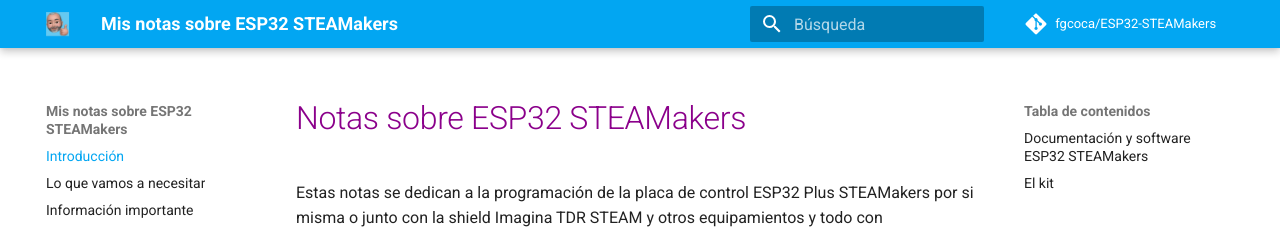
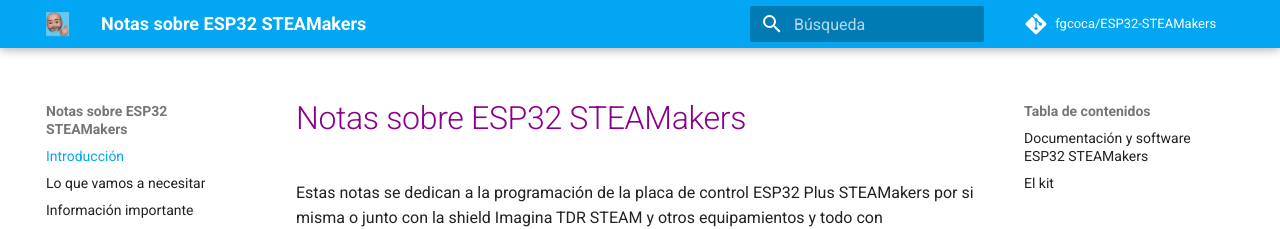
Before and after one commit to fgcoca/ESP32-STEAMakers, an MkDocs documentation site: the page built from docs/index.md, in a window 1280 px wide. Shown: the top 229 px of the page. Built offline with MkDocs 1.6.1 and Material for MkDocs 9.7.7, drawn with Linux system fonts in a browser that asks for light colours; comment, search, counter and statistics services are not loaded.

Commit message:
Ultimas modificaciones

```diff
--- a/mkdocs.yml
+++ b/mkdocs.yml
@@ -1,5 +1,5 @@
 # 1. Información del Taller
-site_name: Mis notas sobre ESP32 STEAMakers
+site_name: Notas sobre ESP32 STEAMakers
 site_description: Estas notas se dedican a la programación de la placa de control ESP32 Plus STEAMakers por si misma o junto con la shield Imagina TDR STEAM y otros equipamientos y todo on ArduinoBlocks
 site_author: Federico Coca
 site_url: https://fgcoca.github.io/ESP32-STEAMakers/
```
Also changed, not shown: docs/A01.md (+1 -1 lines), 1 other file.
